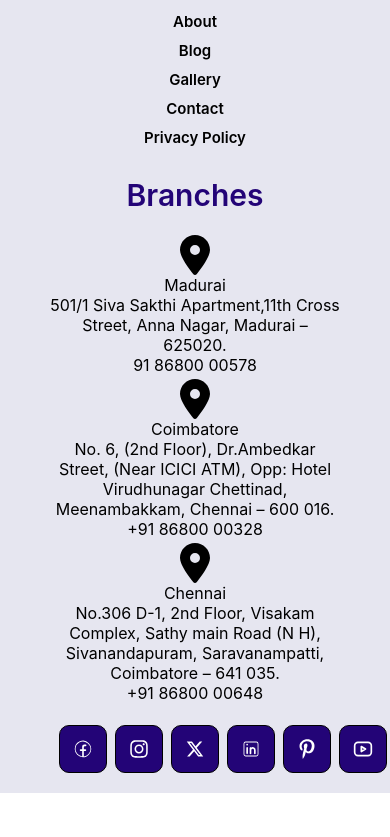
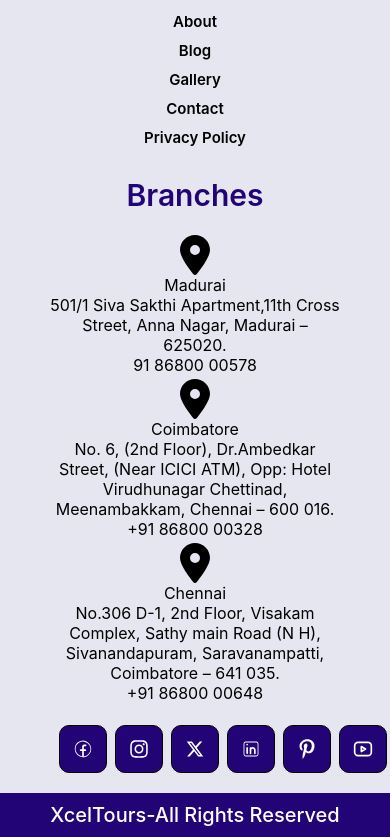
Before and after one commit to ud-k16/tourswebsite, a React (Create React App) app: page / in a window 390 px wide. Shown: the part 4121-4958 px from the top of the page. Before the commit the page ends 4914 px from the top, so only its background shows below. Built offline with nearby package versions, Linux system fonts and the light colour scheme.

Commit message:
rights section adjusted for mobile

```diff
--- a/src/components/Footer/Footer.module.css
+++ b/src/components/Footer/Footer.module.css
@@ -85,6 +85,16 @@
     height:40px
 
 }
+.copyright{
+    display: flex;
+    justify-content: center;
+    align-items: center;
+    font-size: 20px;
+    font-weight: 500;
+    background-color: #230477;
+    color: white;
+    padding: 10px 0;
+}
 
 @media (max-width: 768px) {
     .locationContainer{
@@ -126,4 +136,5 @@
         padding: 40px 0;
         row-gap: 20px;
     }
+
   }
--- a/src/components/Footer/index.jsx
+++ b/src/components/Footer/index.jsx
@@ -77,6 +77,7 @@ const Footer = () => {
           <TbBrandYoutube size={20} color="white" />
         </div>
       </div>
+      <div className={styles.copyright}>XcelTours-All Rights Reserved</div>
     </div>
   );
 };
```
